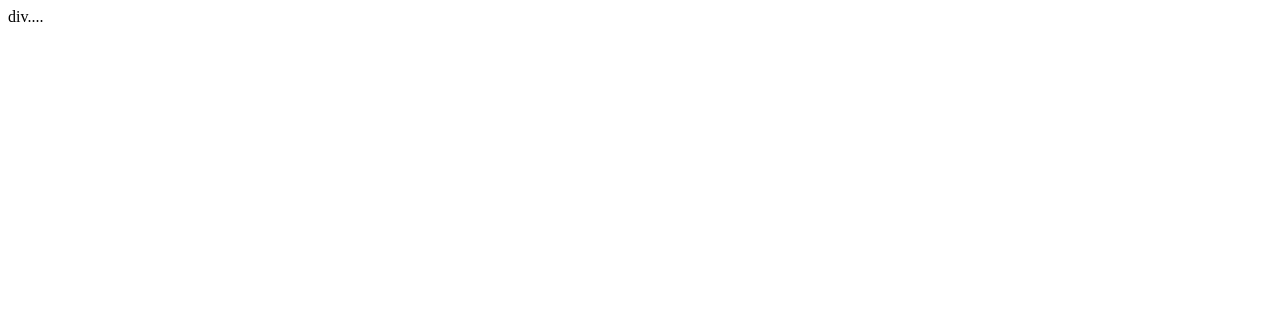
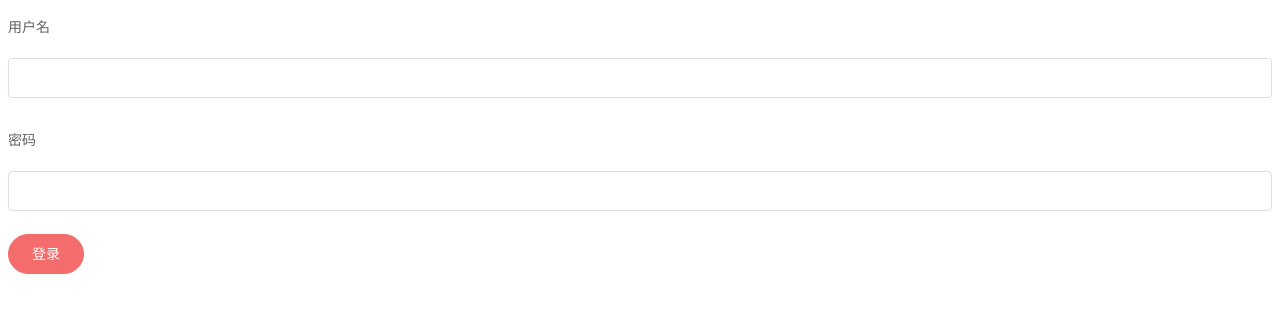
Before and after one commit to KasuganoSora520/shop64, a Vue app: page /#/login in a window 1280 px wide. Shown: the top 312 px of the page. Built offline with nearby package versions, Linux system fonts and the light colour scheme.

Commit message:
引入登录组组件

```diff
--- a/src/components/login.vue
+++ b/src/components/login.vue
@@ -1,15 +1,29 @@
 <template>
-  <div id="app">
-    <!-- 开始了 -->
-    div....
-    <router-view></router-view>
-  </div>
+	<div id="app">
+		<el-form label-position="top" label-width="80px" :model="formData">
+			<el-form-item label="用户名">
+				<el-input v-model="formData.username"></el-input>
+			</el-form-item>
+			<el-form-item label="密码">
+				<el-input v-model="formData.password"></el-input>
+			</el-form-item>
+			<el-button type="danger" round>登录</el-button>
+		</el-form>
+	</div>
 </template>
 
 <script>
-export default {
-  name: 'App'
-}
+	export default {
+		name: 'App',
+		data () {
+			return {
+				formData: {
+					username:'',
+					password:''
+				}
+			}
+		}
+	}
 </script>
 
 <style>
```
